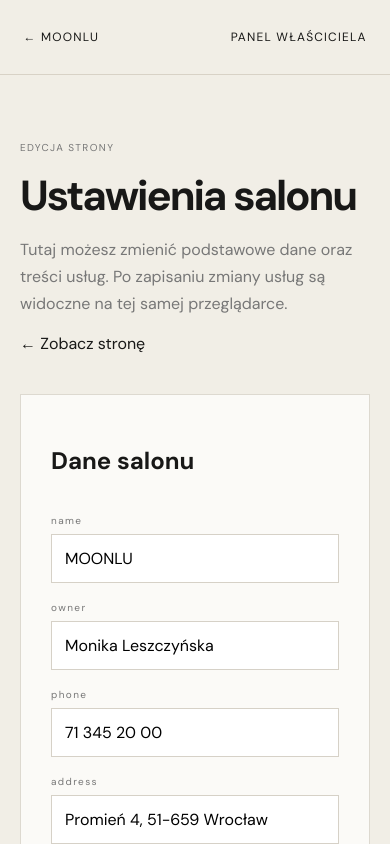
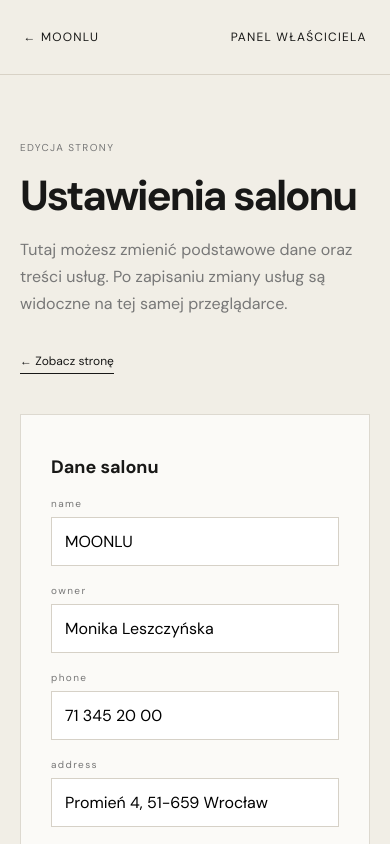
Before and after one commit to bartwrobel17-stack/salon-moonlu, a Next.js app: page /admin in a window 390 px wide. Shown: the top 844 px of the page. Built offline with nearby package versions, Linux system fonts and the light colour scheme; a web font is replaced by a local one.

Commit message:
style: improve owner panel fields

```diff
--- a/app/admin/admin.css
+++ b/app/admin/admin.css
@@ -1 +1 @@
-.admin{min-height:100vh;background:#f1eee6;color:#181817}.admin header{height:75px;padding:0 6vw;display:flex;justify-content:space-between;align-items:center;border-bottom:1px solid #d8d2c6;font-size:12px;letter-spacing:.1em}.admin section{max-width:1100px;margin:auto;padding:90px 30px;display:grid;grid-template-columns:1fr 1fr;gap:80px}.admin h1{font-size:clamp(42px,6vw,75px);line-height:.95;letter-spacing:-.05em;margin:20px 0}.admin small,.admin label span{font-size:10px;letter-spacing:.14em;color:#777}.muted{color:#777;line-height:1.7;max-width:500px}.panel{background:#fbfaf7;border:1px solid #ddd9d0;padding:30px;display:grid;gap:18px}.panel label{display:grid;gap:7px}.panel input{font:inherit;padding:13px;border:1px solid #d6d1c7;background:white}.panel button{border:0;background:#181817;color:white;padding:15px;font:inherit;font-weight:600;cursor:pointer}@media(max-width:750px){.admin section{grid-template-columns:1fr;gap:40px;padding:60px 20px}}
+.admin{min-height:100vh;background:#f1eee6;color:#181817}.admin header{height:75px;padding:0 6vw;display:flex;justify-content:space-between;align-items:center;border-bottom:1px solid #d8d2c6;font-size:12px;letter-spacing:.1em}.admin section{max-width:1100px;margin:auto;padding:90px 30px;display:grid;grid-template-columns:1fr 1fr;gap:80px}.admin h1{font-size:clamp(42px,6vw,75px);line-height:.95;letter-spacing:-.05em;margin:20px 0}.admin small,.admin label span{font-size:10px;letter-spacing:.14em;color:#777}.muted{color:#777;line-height:1.7;max-width:500px}.panel{background:#fbfaf7;border:1px solid #ddd9d0;padding:30px;display:grid;gap:18px}.panel label{display:grid;gap:7px}.panel h2{font-size:18px;margin:10px 0 0}.panel input,.panel textarea{font:inherit;padding:13px;border:1px solid #d6d1c7;background:white}.panel textarea{min-height:90px;resize:vertical}.service-edit{border-top:1px solid #ddd9d0;padding-top:18px;display:grid;gap:12px}.service-edit strong{font-size:12px}.back{display:inline-block;margin-top:20px;font-size:12px;border-bottom:1px solid;padding-bottom:4px}.panel button{border:0;background:#181817;color:white;padding:15px;font:inherit;font-weight:600;cursor:pointer}@media(max-width:750px){.admin section{grid-template-columns:1fr;gap:40px;padding:60px 20px}}
```
